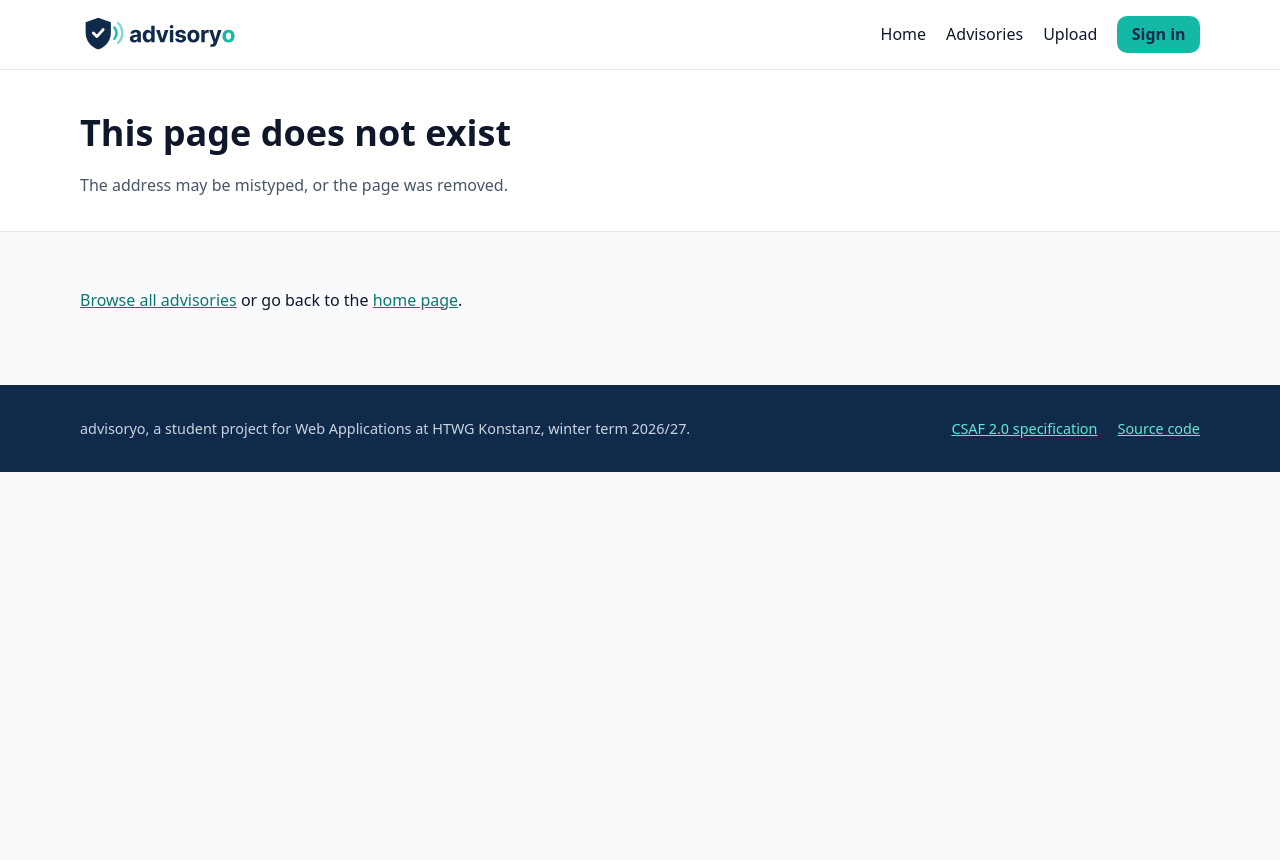
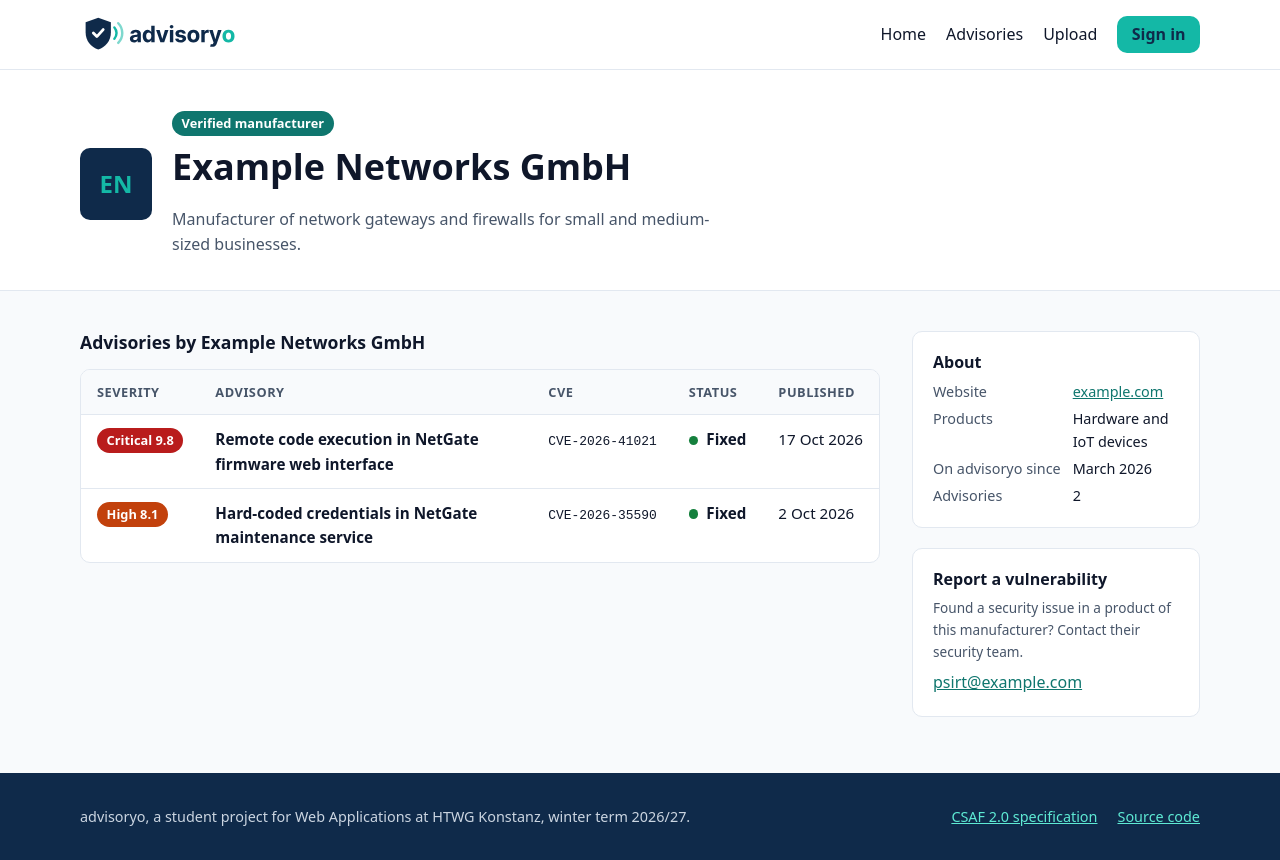
Before and after one commit to bryanwiest/advisoryo, a React (Vite) app in the folder client/: page /organizations/example-networks in a window 1280 px wide. Before the commit the page ends 800 px from the top, so only its background shows below. Built offline with nearby package versions, Linux system fonts and the light colour scheme.

Commit message:
feat: add organization profile page

```diff
--- a/client/src/App.tsx
+++ b/client/src/App.tsx
@@ -6,6 +6,7 @@ import { AdvisoriesPage } from './pages/AdvisoriesPage'
 import { AdvisoryPage } from './pages/AdvisoryPage'
 import { HomePage } from './pages/HomePage'
 import { NotFoundPage } from './pages/NotFoundPage'
+import { OrganizationPage } from './pages/OrganizationPage'
 import type { Advisory } from './types/advisory'
 
 export default function App() {
@@ -19,6 +20,7 @@ export default function App() {
           <Route index element={<HomePage advisories={advisories} />} />
           <Route path="advisories" element={<AdvisoriesPage advisories={advisories} />} />
           <Route path="advisories/:id" element={<AdvisoryPage advisories={advisories} />} />
+          <Route path="organizations/:slug" element={<OrganizationPage advisories={advisories} />} />
           <Route path="*" element={<NotFoundPage />} />
         </Route>
       </Routes>
--- /dev/null
+++ b/client/src/pages/OrganizationPage.tsx
@@ -0,0 +1,77 @@
+import { useParams } from 'react-router'
+import { AdvisoryTable } from '../components/AdvisoryTable'
+import { findOrganization } from '../data/organizations'
+import { newestFirst } from '../lib/filter'
+import { formatMonth, initials } from '../lib/format'
+import { useDocumentTitle } from '../hooks/useDocumentTitle'
+import type { Advisory, ProductType } from '../types/advisory'
+import { NotFoundPage } from './NotFoundPage'
+
+interface OrganizationPageProps {
+  advisories: Advisory[]
+}
+
+const PRODUCT_TYPES: Record<ProductType, string> = {
+  software: 'Software',
+  hardware: 'Hardware and IoT devices',
+  machinery: 'Machinery and industrial systems',
+  other: 'Other',
+}
+
+export function OrganizationPage({ advisories }: OrganizationPageProps) {
+  const { slug } = useParams()
+  const organization = findOrganization(slug)
+  useDocumentTitle(organization?.name ?? 'Manufacturer not found')
+
+  if (!organization) return <NotFoundPage what="manufacturer" />
+
+  const own = newestFirst(advisories.filter((advisory) => advisory.organizationSlug === organization.slug))
+
+  return (
+    <main id="main">
+      <section className="page-head" aria-labelledby="org-title">
+        <div className="container org-head">
+          <span className="org-avatar" aria-hidden="true">{initials(organization.name)}</span>
+          <div>
+            {organization.verified && <span className="badge badge-verified">Verified manufacturer</span>}
+            <h1 id="org-title">{organization.name}</h1>
+            <p>{organization.description}</p>
+          </div>
+        </div>
+      </section>
+
+      <div className="container page-body detail-layout">
+        <section aria-labelledby="org-advisories-title">
+          <div className="results-head">
+            <h2 id="org-advisories-title">Advisories by {organization.name}</h2>
+          </div>
+          {own.length > 0
+            ? <AdvisoryTable advisories={own} caption={`Advisories published by ${organization.name}`} />
+            : <p className="empty-state">This manufacturer has not published any advisories yet.</p>}
+        </section>
+
+        <aside className="detail-aside" aria-label="Organization information">
+          <section className="panel" aria-labelledby="about-title">
+            <h2 id="about-title">About</h2>
+            <dl className="meta">
+              <dt>Website</dt>
+              <dd><a href={organization.website}>{new URL(organization.website).host}</a></dd>
+              <dt>Products</dt>
+              <dd>{PRODUCT_TYPES[organization.productType]}</dd>
+              <dt>On advisoryo since</dt>
+              <dd><time dateTime={organization.memberSince}>{formatMonth(organization.memberSince)}</time></dd>
+              <dt>Advisories</dt>
+              <dd>{own.length}</dd>
+            </dl>
+          </section>
+
+          <section className="panel" aria-labelledby="contact-title">
+            <h2 id="contact-title">Report a vulnerability</h2>
+            <p className="hint">Found a security issue in a product of this manufacturer? Contact their security team.</p>
+            <p><a href={`mailto:${organization.securityContact}`}>{organization.securityContact}</a></p>
+          </section>
+        </aside>
+      </div>
+    </main>
+  )
+}
```
